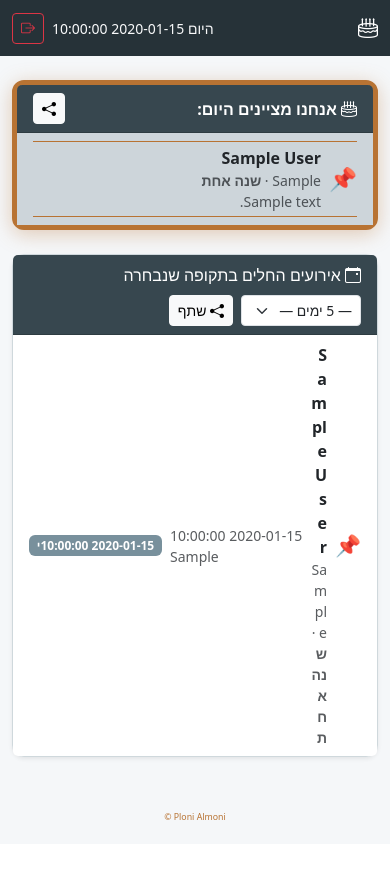
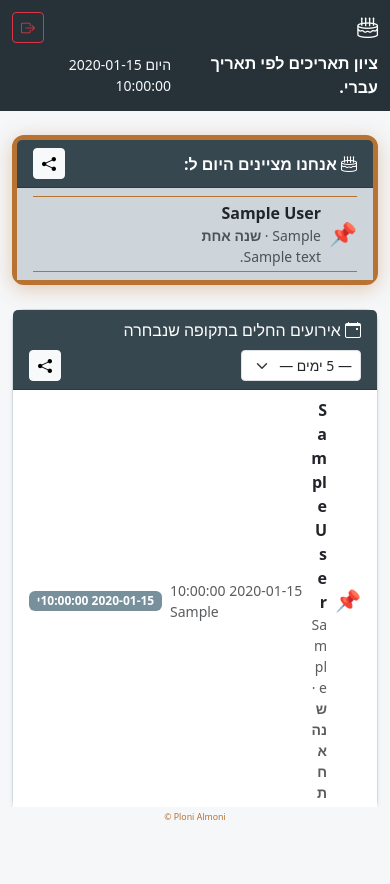
Before and after one commit to mishehou/birthday-bot, a Flask app: template templates/index.html in a window 390 px wide. Before the commit the page ends 820 px from the top, so only its background shows below. Run offline with Flask 3, Linux system fonts and the light colour scheme; the template is opened without the code that fills it: most values are stand-ins (such as "Sample title", 1, 10 or a date in 2020); parts of the project's set-up code (start-up, migrations or seed data) failed here and were passed over.

Commit message:
UI: two-row sticky navbar, scrollable body, title text, toggle button label, share button alignment
- Navbar redesigned: two rows — icons row + title/date row, sticky-top
- Title updated to ציון תאריכים לפי תאריך עברי.
- Hebrew date always visible; brand text hidden on mobile
- Admin-only: WhatsApp/contacts/users icons hidden from non-admins
- Body scrolls normally (restores mobile pull-to-refresh); copyright fixed at bottom
- Upcoming events share button: icon-only, positioned at utmost left of header
- ניהול אירועים button toggles label to הצגת אירועים when panel is open
- Mobile: ניהול אירועים button swaps upcoming panel with edit panel
- אנחנו מציינים היום ל: text updated

Co-Authored-By: Claude Sonnet 4.6 <noreply@anthropic.com>

```diff
--- a/templates/index.html
+++ b/templates/index.html
@@ -25,7 +25,7 @@
       --gold-bg:#fff8e1;
     }
 
-    body { background: var(--sl-50); color: var(--sl-800); }
+    body { background: var(--sl-50); color: var(--sl-800); padding-bottom: 1.5rem; }
 
     /* Cards */
     .card { border-radius: 12px; border-color: var(--sl-200); }
@@ -91,11 +91,14 @@
   </style>
 </head>
 <body>
-<nav class="navbar navbar-dark bg-dark mb-4">
+<nav class="navbar navbar-dark bg-dark mb-4 sticky-top">
   <div class="container">
-    <span class="navbar-brand"><i class="bi bi-cake2"></i><span class="d-none d-md-inline"> ציון תאריכים לפי תאריך עברי</span></span>
+    <div class="d-flex flex-column w-100 py-1 gap-2">
+
+      <!-- Row 1: cake icon + action buttons -->
+      <div class="d-flex justify-content-between align-items-center">
+        <span class="navbar-brand mb-0 py-0"><i class="bi bi-cake2" style="font-size:1.3rem"></i></span>
         <div class="d-flex align-items-center gap-2">
-      <span class="text-light small">היום {{ today_str }}</span>
           {% if session.user_role == 'administrator' %}
           <a href="/admin/users" class="btn btn-sm btn-outline-light">
             <i class="bi bi-shield-lock"></i>
@@ -113,6 +116,15 @@
           <a href="/logout" class="btn btn-sm btn-outline-danger" title="התנתקות">
             <i class="bi bi-box-arrow-right"></i>
           </a>
+        </div>
+      </div>
+
+      <!-- Row 2: title + Hebrew date -->
+      <div class="d-flex justify-content-between align-items-center">
+        <span class="text-white fw-semibold">ציון תאריכים לפי תאריך עברי.</span>
+        <span class="text-light small">היום {{ today_str }}</span>
+      </div>
+
     </div>
   </div>
 </nav>
@@ -134,7 +146,7 @@
   {% if todays_birthdays %}
   <div class="card mb-4 birthday-today-card">
     <div class="card-header birthday-today-header d-flex align-items-center justify-content-between gap-2">
-      <span><i class="bi bi-cake2"></i> <strong>אנחנו מציינים היום:</strong></span>
+      <span><i class="bi bi-cake2"></i> <strong>אנחנו מציינים היום ל:</strong></span>
       <button class="btn btn-sm btn-light" onclick="shareTodayCard()" title="שתף כתמונה">
         <i class="bi bi-share-fill"></i>
       </button>
@@ -167,7 +179,7 @@
 
   {% if session.user_role in ('administrator', 'editor') %}
   <div class="text-end mb-2">
-    <button class="btn btn-sm btn-outline-secondary" onclick="togglePeoplePanel()">
+    <button id="togglePeopleBtn" class="btn btn-sm btn-outline-secondary" onclick="togglePeoplePanel()">
       <i class="bi bi-calendar3"></i> ניהול אירועים
     </button>
   </div>
@@ -181,7 +193,6 @@
       <div class="card shadow-sm">
         <div class="card-header bg-info text-white d-flex justify-content-between align-items-center flex-wrap gap-2">
           <span><i class="bi bi-calendar-event"></i> אירועים החלים בתקופה שנבחרה</span>
-          <div class="d-flex align-items-center gap-2">
           <select id="monthFilter" class="form-select form-select-sm" style="width:120px" onchange="onFilterChange()">
             <option value="d5" selected>— 5 ימים —</option>
             <option value="d10">— 10 ימים —</option>
@@ -190,10 +201,9 @@
             <option value="{{ num }}">{{ name }}</option>
             {% endfor %}
           </select>
-            <button class="btn btn-sm btn-light" id="sendUpcomingBtn" onclick="shareUpcomingAsImage()">
-              <i class="bi bi-share-fill"></i> שתף
+          <button class="btn btn-sm btn-light" id="sendUpcomingBtn" onclick="shareUpcomingAsImage()" title="שתף כתמונה">
+            <i class="bi bi-share-fill"></i>
           </button>
-          </div>
         </div>
         <ul class="list-group list-group-flush" id="upcomingList">
           {% if upcoming %}
@@ -588,6 +598,7 @@ const EVENT_ICONS = {'יום הולדת': '🎂', 'יום נישואין': '💍
 function togglePeoplePanel() {
   const peopleCol   = document.getElementById('peopleCol');
   const upcomingCol = document.getElementById('upcomingCol');
+  const btn         = document.getElementById('togglePeopleBtn');
   const isMobile    = window.innerWidth < 992;
   const hidden = peopleCol.classList.contains('d-none');
   if (hidden) {
@@ -595,11 +606,13 @@ function togglePeoplePanel() {
     upcomingCol.classList.remove('col-12');
     upcomingCol.classList.add('col-lg-5');
     if (isMobile) upcomingCol.classList.add('d-none');
+    btn.innerHTML = '<i class="bi bi-calendar3"></i> הצגת אירועים';
   } else {
     peopleCol.classList.add('d-none');
     upcomingCol.classList.remove('col-lg-5');
     upcomingCol.classList.add('col-12');
     if (isMobile) upcomingCol.classList.remove('d-none');
+    btn.innerHTML = '<i class="bi bi-calendar3"></i> ניהול אירועים';
   }
 }
 
@@ -682,6 +695,6 @@ async function checkToday(e) {
   }
 }
 </script>
-<p class="text-center" dir="ltr" style="font-size:0.55rem;padding:6px 0 2px;color:#b87333">© Ploni Almoni</p>
+<p class="text-center" dir="ltr" style="font-size:0.55rem;padding:4px 0;color:#b87333;position:fixed;bottom:0;left:0;right:0;background:var(--sl-50);z-index:1000">© Ploni Almoni</p>
 </body>
 </html>
```
Lines whose indentation alone changed are shown as unchanged.
